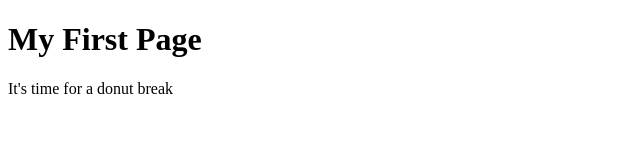
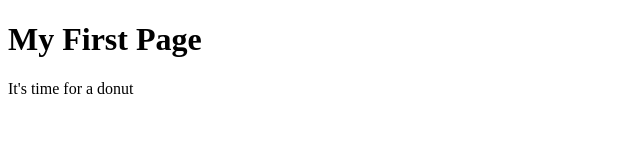
Before and after one commit to erospereira/erospereira.github.io, a plain HTML site: page index.html in a window 1280 px wide. Shown: the full height of the page, 0-640 px from the left. Drawn offline with Linux system fonts and the light colour scheme.

Commit message:
ommit break

```diff
--- a/index.html
+++ b/index.html
@@ -7,6 +7,6 @@
 
 <body>
 <h1>My First Page</h1>
-  <p>It's time for a donut break</p>
+  <p>It's time for a donut</p>
 </body>
 </html>
```
